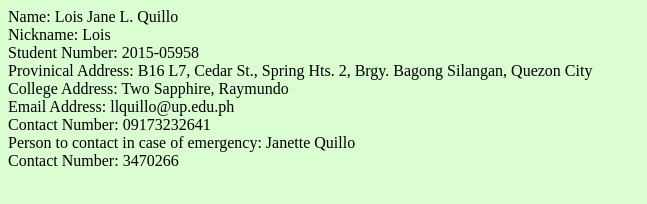
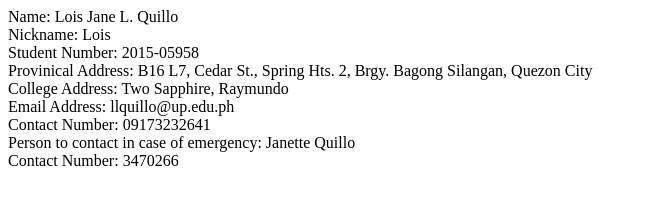
Before and after one commit to loisquillo/loisquillo.github.io, a plain HTML site: page index.html in a window 1280 px wide. Shown: the whole page, without its empty margins (0-647 px from the left). Drawn offline with Linux system fonts and the light colour scheme.

Commit message:
Update index.css

```diff
--- a/index.css
+++ b/index.css
@@ -1,3 +1,3 @@
 body{
-  background-color: #DBFDD2;
+  background-color: white;
  }
```
